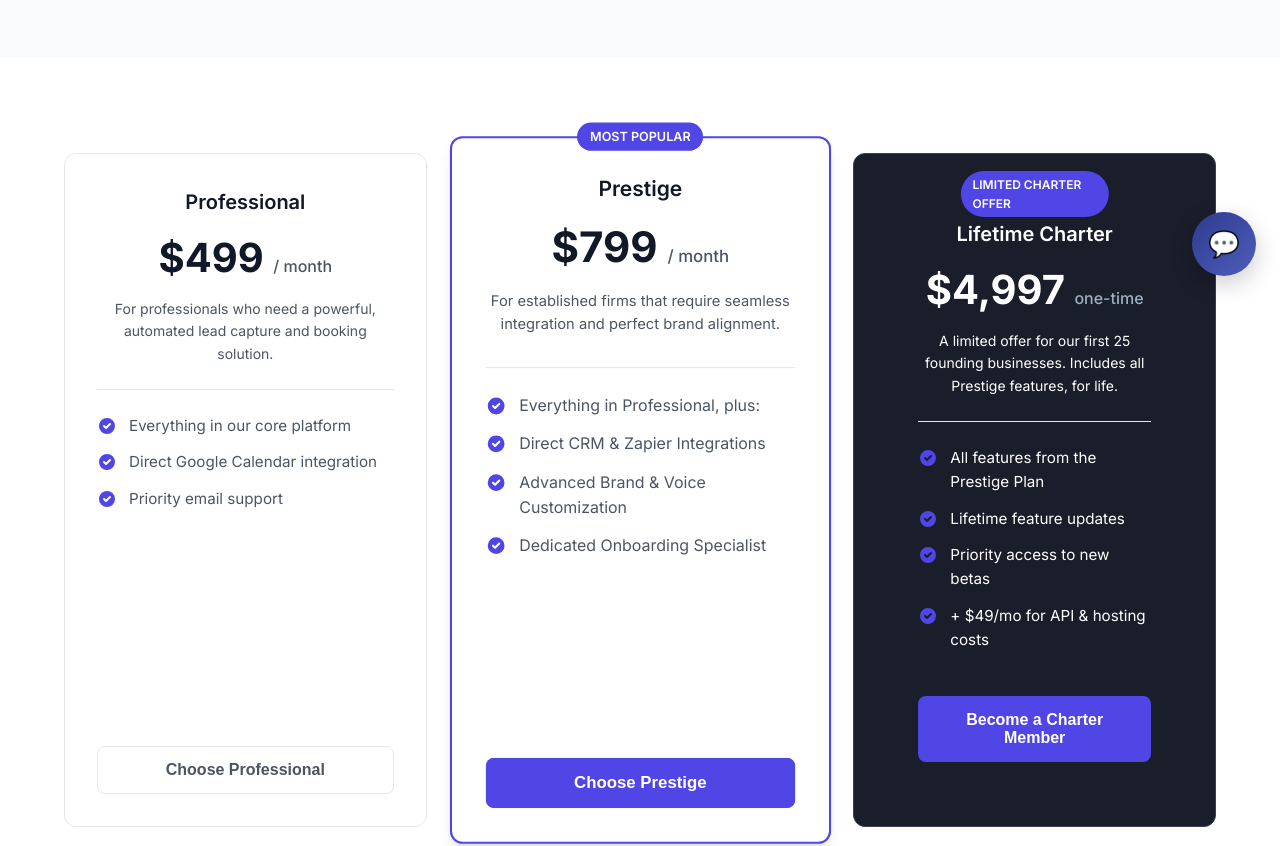
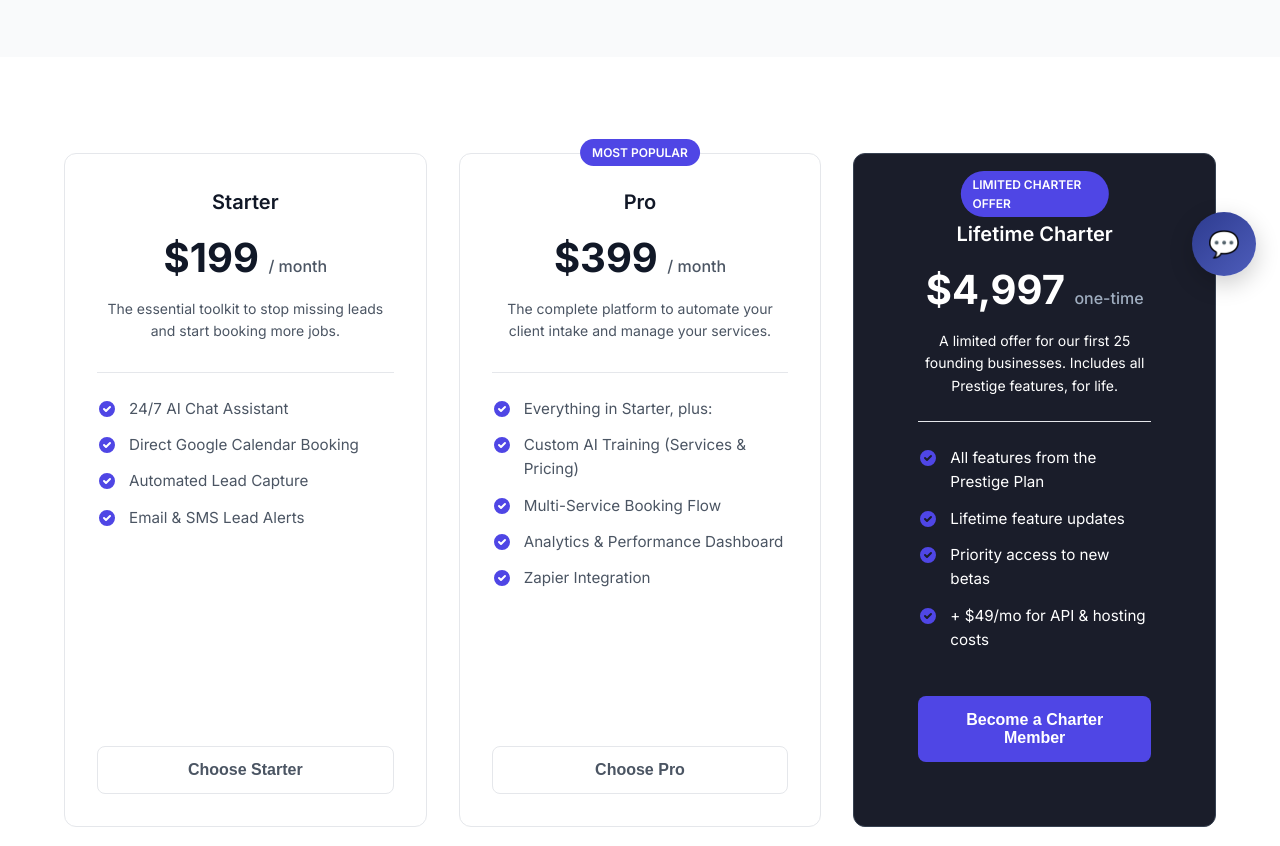
Before and after one commit to palmer95/LeadsPilotAi-Site, a Next.js app: page /pricing in a window 1280 px wide. Shown: the part 500-1346 px from the top of the page. Built offline with nearby package versions, Linux system fonts and the light colour scheme.

Commit message:
fix: final website touches

```diff
--- a/src/app/globals.css
+++ b/src/app/globals.css
@@ -265,6 +265,7 @@ main {
 }
 
 .showcase-section {
+  scroll-margin-top: 8rem;
   padding: 8rem 0;
   background: var(--bg-secondary);
 }
--- a/src/app/pricing/page.tsx
+++ b/src/app/pricing/page.tsx
@@ -91,31 +91,33 @@ export default function PricingPage() {
 
   const tiers = [
     {
-      name: "Professional",
-      price: "$499",
+      name: "Starter",
+      price: "$199",
       pricePeriod: "/ month",
       description:
-        "For professionals who need a powerful, automated lead capture and booking solution.",
+        "The essential toolkit to stop missing leads and start booking more jobs.",
       features: [
-        "Everything in our core platform",
-        "Direct Google Calendar integration",
-        "Priority email support",
+        "24/7 AI Chat Assistant",
+        "Direct Google Calendar Booking",
+        "Automated Lead Capture",
+        "Email & SMS Lead Alerts",
       ],
-      cta: "Choose Professional",
+      cta: "Choose Starter",
     },
     {
-      name: "Prestige",
-      price: "$799",
+      name: "Pro",
+      price: "$399",
       pricePeriod: "/ month",
       description:
-        "For established firms that require seamless integration and perfect brand alignment.",
+        "The complete platform to automate your client intake and manage your services.",
       features: [
-        "Everything in Professional, plus:",
-        "Direct CRM & Zapier Integrations",
-        "Advanced Brand & Voice Customization",
-        "Dedicated Onboarding Specialist",
+        "Everything in Starter, plus:",
+        "Custom AI Training (Services & Pricing)",
+        "Multi-Service Booking Flow",
+        "Analytics & Performance Dashboard",
+        "Zapier Integration",
       ],
-      cta: "Choose Prestige",
+      cta: "Choose Pro",
       isMostPopular: true,
     },
     {
@@ -209,7 +211,7 @@ export default function PricingPage() {
       </section>
 
       {/* "ALL PLANS INCLUDE" SECTION */}
-      <section className="all-plans-include-section">
+      {/* <section className="all-plans-include-section">
         <div className="container">
           <div className="section-header text-center">
             <h2 className="section-title">
@@ -237,10 +239,10 @@ export default function PricingPage() {
             </div>
           </div>
         </div>
-      </section>
+      </section> */}
 
       {/* FAQ SECTION */}
-      <section className="faq-section">
+      {/* <section className="faq-section">
         <div className="container">
           <div className="section-header text-center">
             <h2 className="section-title">Frequently Asked Questions</h2>
@@ -282,7 +284,7 @@ export default function PricingPage() {
             </div>
           </div>
         </div>
-      </section>
+      </section> */}
     </main>
   );
 }
```
